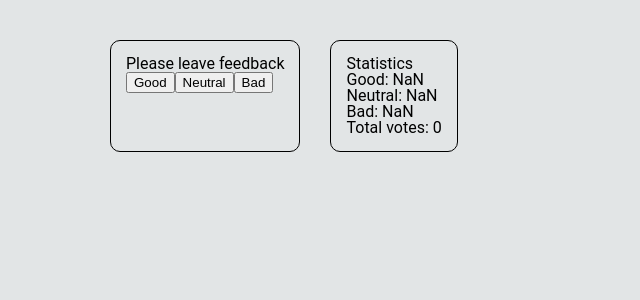
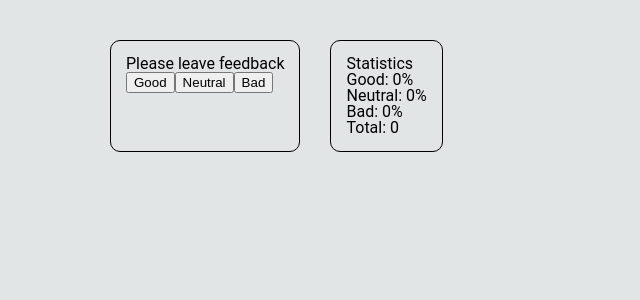
Before and after one commit to AntonioBukin/goit-react-hw-02-feedback, a React (Create React App) app: page / in a window 1280 px wide. Shown: the top 300 px of the page, without its empty margins (0-640 px from the left). Built offline with nearby package versions, Linux system fonts and the light colour scheme.

Commit message:
add example

```diff
--- a/src/Vote/Vote.jsx
+++ b/src/Vote/Vote.jsx
@@ -5,53 +5,102 @@ import VoteResult from "./VoteResult/VoteResult";
 
 import styles from "./vote.module.scss";
 
-class Vote extends Component {
-    state = {
+class Vote extends Component { //робимо компонент обгортку з state (щоб передавати дані з одного компоненту в інший)
+    state = { //зберігаємо голоси в state
         good: 0,
         neutral: 0,
         bad: 0,
     }
 
-    calcTotal() {
+    countTotalFeedback() { //метод який порахує нам загальну кількість
         const {good, neutral, bad} = this.state;
         const total = good + neutral + bad;
         return total;
     }
 
-    calcPercent(propName) {
-        const value = this.state[propName]; //this.state["good"]
-        const total = this.calcTotal;
-        if(!total) {
+    countPositiveFeedbackPercentage(propName) {
+        const value = this.state[propName];
+        const total = this.countTotalFeedback();
+        if(!total) { //якщо total 0, залишаємо нуль
             return 0;
         }
         const result = Math.round((value / total) * 100);
         return result;
     }
 
+    //створюємо функцію обробник подій
     leaveVote = (propName) => {
         this.setState(prevState => {
-            const value = prevState[propName];
-                return {
-                    [propName]: value + 1
-                }
+            return {[propName]: prevState[propName] + 1}
         })
+
     }
 
     render() {
-        const total = this.calcTotal();
+        const total = this.countTotalFeedback();
 
-        const goodPercent = this.calcPercent("good");
-        const neutralPercent = this.calcPercent("neutral");
-        const badPercent = this.calcPercent("bad");
+        const goodPercent = this.countPositiveFeedbackPercentage("good");
+        const neutralPercent = this.countPositiveFeedbackPercentage("neutral");
+        const badPercent = this.countPositiveFeedbackPercentage("bad");
 
         return (
             <div className={styles.wrapper}>
             <VoteActions leaveVote={this.leaveVote}/>
-            <VoteResult total={total} goodPercent ={goodPercent} neutralPercent ={neutralPercent} badPercent ={badPercent}/>
+            <VoteResult total = {total} goodPercent = {goodPercent} neutralPercent = {neutralPercent} badPercent = {badPercent} />
         </div>
             )
     }
 }
 
+export default Vote;
 
-export default Vote;
+//_____________________________________________//
+
+// class Vote extends Component {
+//     state = {
+//         good: 0,
+//         neutral: 0,
+//         bad: 0,
+//     }
+
+//     calcTotal() {
+//        const {good, neutral, bad} = this.state;
+//        const total = good + neutral + bad;
+//        return total;
+//     }
+
+//     calcPercent(propName) {
+//         const value = this.state[propName]; //this.state["good"]
+//         const total = this.calcTotal;
+//         if(!total) {
+//             return 0;
+//         }
+//         const result = Math.round((value / total) * 100);
+//         return result;
+//     }
+
+//     leaveVote = (propName) => {
+//         this.setState(prevState => {
+//             const value = prevState[propName];
+//                 return {
+//                     [propName]: value + 1
+//                 }
+//             })
+//     }
+
+//     render() {
+//         const total = this.calcTotal();
+
+//         const goodPercent = this.calcPercent("good");
+//         const neutralPercent = this.calcPercent("neutral");
+//         const badPercent = this.calcPercent("bad");
+
+//         return (
+//             <div className={styles.wrapper}>
+//             <VoteActions leaveVote={this.leaveVote}/>
+//             <VoteResult total={total} goodPercent ={goodPercent} neutralPercent ={neutralPercent} badPercent ={badPercent}/>
+//             </div>
+//         )
+//     }
+//}
+// export default Vote;
--- a/src/Vote/VoteResult/VoteResult.jsx
+++ b/src/Vote/VoteResult/VoteResult.jsx
@@ -3,14 +3,28 @@ import styles from "../vote.module.scss";
 const VoteResult = ({total, goodPercent, neutralPercent, badPercent}) => {
     return (
         <div className={styles.block}>
-            <h4 className={styles.blockTitle}>Statistics</h4>
-            <p>Good: {goodPercent}</p>
-            <p>Neutral: {neutralPercent}</p>
-            <p>Bad: {badPercent}</p>
-            <p>Total votes: {total}</p>
+        <h4 className={styles.blockTitle}>Statistics</h4>
+            <p>Good: {goodPercent}%</p>
+            <p>Neutral: {neutralPercent}%</p>
+            <p>Bad: {badPercent}%</p>
+            <p>Total: {total}</p>
         </div>
     )
-
 }
 
 export default VoteResult;
+
+// const VoteResult = ({total, goodPercent, neutralPercent, badPercent}) => {
+//     return (
+//         <div className={styles.block}>
+//             <h4 className={styles.blockTitle}>Statistics</h4>
+//             <p>Good: {goodPercent}</p>
+//             <p>Neutral: {neutralPercent}</p>
+//             <p>Bad: {badPercent}</p>
+//             <p>Total votes: {total}</p>
+//         </div>
+//     )
+
+// }
+
+// export default VoteResult;
```
Also changed, not shown: src/Vote/VoteActions/VoteActions.jsx (+16 -3 lines). Lines whose indentation alone changed are shown as unchanged.
